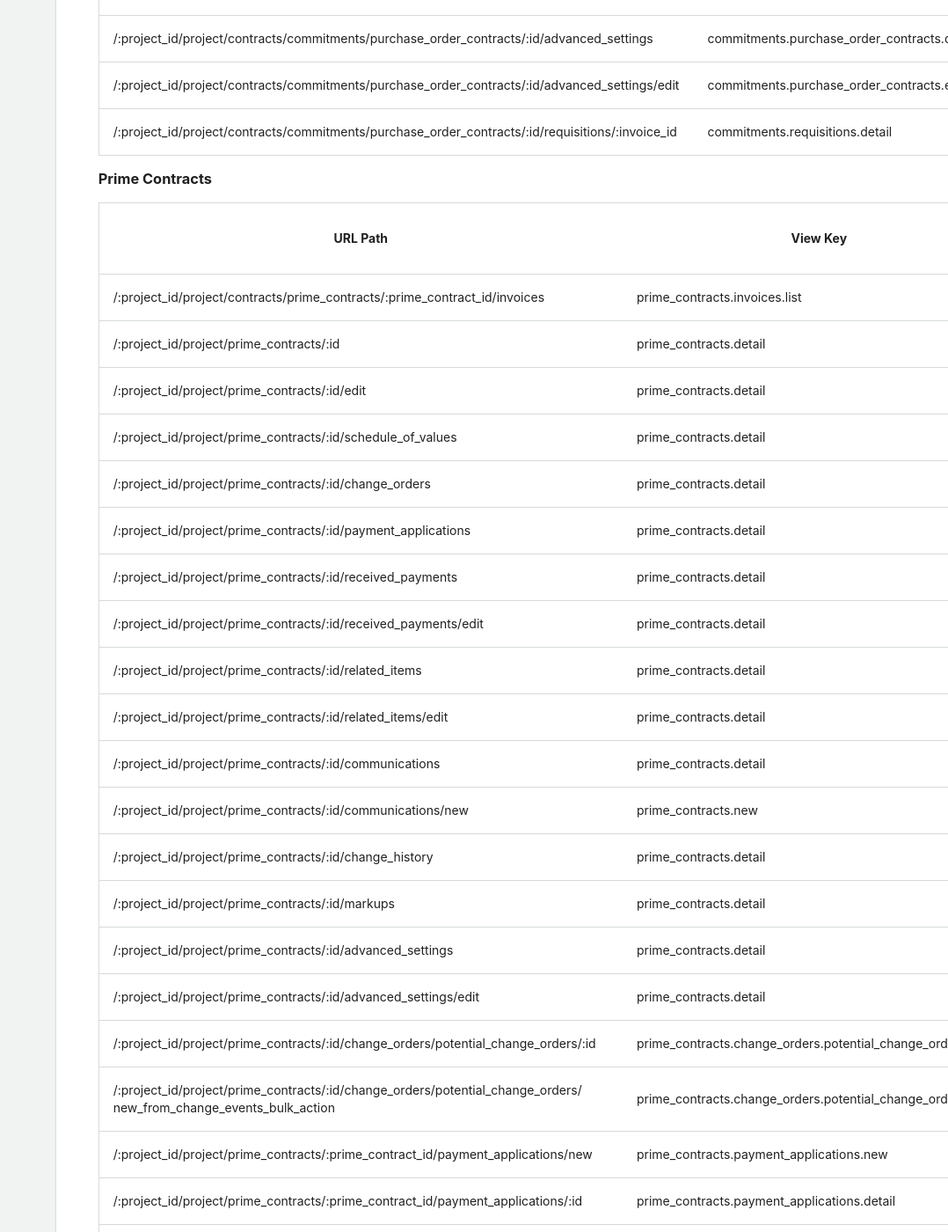
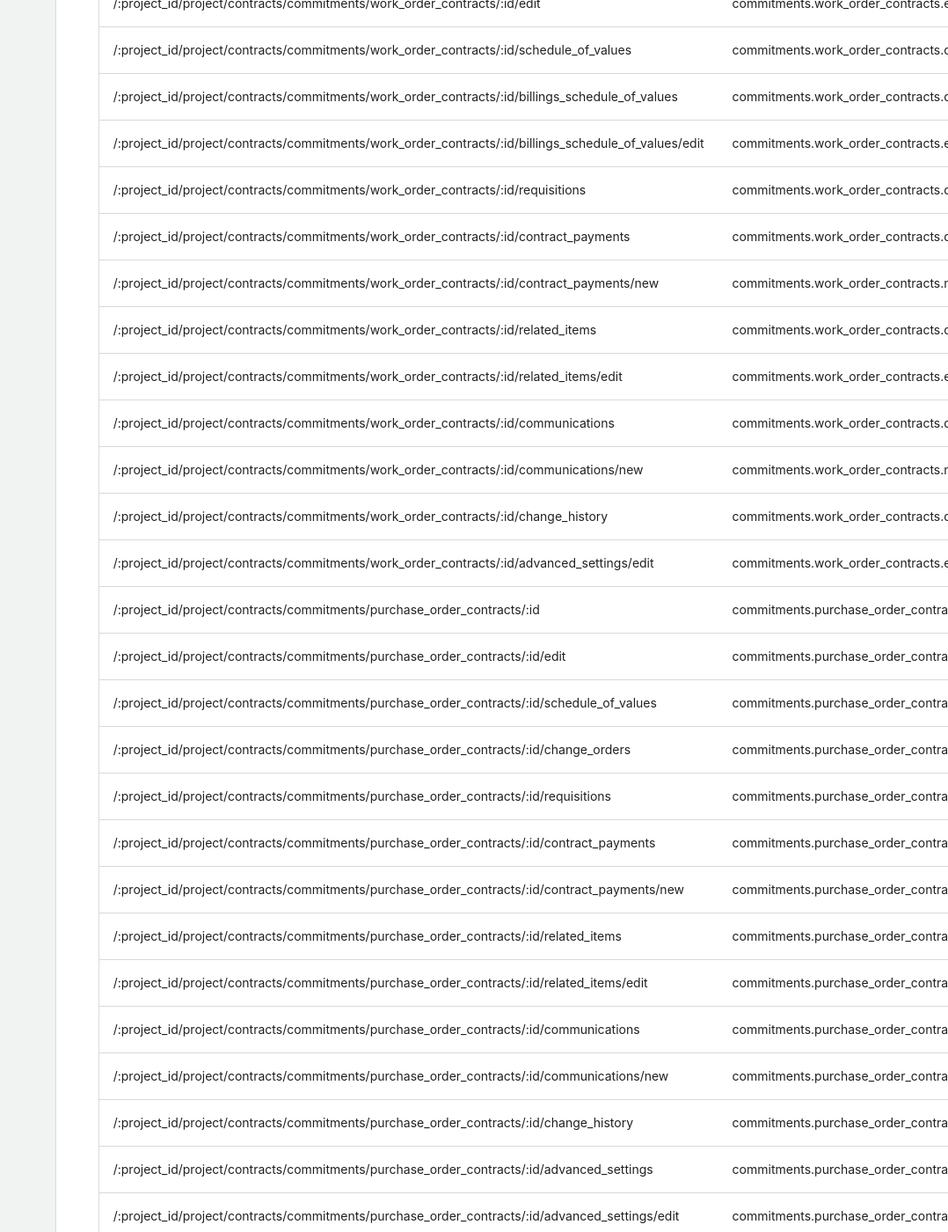
Before and after one commit to procore/documentation, a Jekyll site: the page built from building_applications/building_side_panel_apps.md, in a window 1280 px wide and 1400 px high, scrolled down 5657 px. Shown: the whole window at 88% size, without its empty margins (202-1280 px from the left). Built offline with Jekyll 4.4.1, drawn with Linux system fonts in a browser that asks for light colours; comment, search, counter and statistics services are not loaded; some of the changed text lies outside the part shown.

Commit message:
DOCS-745 Side panel view updates (#213)
* Updating supported side panel views

* fixing typos

```diff
--- a/building_applications/building_side_panel_apps.md
+++ b/building_applications/building_side_panel_apps.md
@@ -93,7 +93,11 @@ The following sections list the currently supported Side Panel Views that can be
 | URL Path | View Key |
 | -------- | -------- |
 | /:project_id/project/commitments/work_order_contracts/:id | commitments.work_order_contracts.detail |
+| /:project_id/project/commitments/work_order_contracts/:id/ssov | commitments.work_order_contracts.detail |
 | /:project_id/project/commitments/work_order_contracts/:id/change_orders | commitments.work_order_contracts.detail |
+| /:project_id/project/commitments/work_order_contracts/:id/request_for_quotes | commitments.work_order_contracts.detail |
+| /:project_id/project/commitments/work_order_contracts/:id/invoices | commitments.work_order_contracts.detail |
+| /:project_id/project/commitments/work_order_contracts/:id/payments | commitments.work_order_contracts.detail |
 | /:project_id/project/commitments/work_order_contracts/:id/change_history | commitments.work_order_contracts.detail |
 | /:project_id/project/commitments/work_order_contracts/:id/advanced_settings | commitments.work_order_contracts.detail |
 | /:project_id/project/commitments/work_order_contracts/:id/edit | commitments.work_order_contracts.edit |
@@ -114,18 +118,21 @@ The following sections list the currently supported Side Panel Views that can be
 | /:project_id/project/commitments/purchase_order_contracts/:id/schedule_of_values | commitments.purchase_order_contracts.detail |
 | /:project_id/project/commitments/purchase_order_contracts/:id/change_orders | commitments.purchase_order_contracts.detail |
 | /:project_id/project/commitments/purchase_order_contracts/:id/requisitions | commitments.purchase_order_contracts.detail |
+| /:project_id/project/commitments/purchase_order_contracts/:purchase_order_contract_id/requisitions/new | commitments.requisitions.new |
+| /:project_id/project/commitments/purchase_order_contracts/:purchase_order_contract_id/requisitions/:id | commitments.requisitions.edit |
+| /:project_id/project/commitments/purchase_order_contracts/:purchase_order_contract_id/admin/requisitions/:id/edit | commitments.requisitions.detail |
 | /:project_id/project/commitments/purchase_order_contracts/:id/contract_payments | commitments.purchase_order_contracts.detail |
 | /:project_id/project/commitments/purchase_order_contracts/:id/contract_payments/new | commitments.purchase_order_contracts.new |
 | /:project_id/project/commitments/purchase_order_contracts/:id/related_items | commitments.purchase_order_contracts.detail |
 | /:project_id/project/commitments/purchase_order_contracts/:id/related_items/edit | commitments.purchase_order_contracts.edit |
 | /:project_id/project/commitments/purchase_order_contracts/:id/communications | commitments.purchase_order_contracts.detail |
-| /:project_id/project/commitments/purchase_order_contracts/:id/communications/new | ommitments.purchase_order_contracts.new |
+| /:project_id/project/commitments/purchase_order_contracts/:id/communications/new | commitments.purchase_order_contracts.new |
 | /:project_id/project/commitments/purchase_order_contracts/:id/change_history | commitments.purchase_order_contracts.detail |
 | /:project_id/project/commitments/purchase_order_contracts/:id/advanced_settings | commitments.purchase_order_contracts.detail |
 | /:project_id/project/commitments/purchase_order_contracts/:id/advanced_settings/edit | commitments.purchase_order_contracts.edit |
-| /:project_id/project/commitments/purchase_order_contracts/:purchase_order_contract_id/<br>change_orders/commitment_contract_change_orders/new | commitments.commitment_contract_change_orders.new |
-| /:project_id/project/commitments/purchase_order_contracts/:purchase_order_contract_id/<br>change_orders/commitment_contract_change_orders/:id | commitments.commitment_contract_change_orders.detail |
-| /:project_id/project/commitments/purchase_order_contracts/:purchase_order_contract_id/<br>change_orders/commitment_contract_change_orders/:id/edit | commitments.commitment_contract_change_orders.edit |
+| /:project_id/project/commitments/purchase_order_contracts/:purchase_order_contract_id<br />/change_orders/commitment_contract_change_orders/new | commitments.commitment_contract_change_orders.new |
+| /:project_id/project/commitments/purchase_order_contracts/:purchase_order_contract_id<br />/change_orders/commitment_contract_change_orders/:id | commitments.commitment_contract_change_orders.detail |
+| /:project_id/project/commitments/purchase_order_contracts/:purchase_order_contract_id<br />/change_orders/commitment_contract_change_orders/:id/edit | commitments.commitment_contract_change_orders.edit |
 
 ### Contracts
 
@@ -140,21 +147,39 @@ The following sections list the currently supported Side Panel Views that can be
 | /:project_id/project/contracts/commitments/work_order_contracts/:id/change_history | commitments.work_order_contracts.detail |
 | /:project_id/project/contracts/commitments/work_order_contracts/:id/advanced_settings | commitments.work_order_contracts.detail |
 | /:project_id/project/contracts/commitments/work_order_contracts/:id/edit | commitments.work_order_contracts.edit |
+| /:project_id/project/contracts/commitments/work_order_contracts/:id/schedule_of_values | commitments.work_order_contracts.detail |
+| /:project_id/project/contracts/commitments/work_order_contracts/:id/billings_schedule_of_values | commitments.work_order_contracts.detail |
+| /:project_id/project/contracts/commitments/work_order_contracts/:id/billings_schedule_of_values/edit | commitments.work_order_contracts.edit |
+| /:project_id/project/contracts/commitments/work_order_contracts/:id/requisitions | commitments.work_order_contracts.detail |
+| /:project_id/project/contracts/commitments/work_order_contracts/:id/contract_payments | commitments.work_order_contracts.detail |
+| /:project_id/project/contracts/commitments/work_order_contracts/:id/contract_payments/new | commitments.work_order_contracts.new |
+| /:project_id/project/contracts/commitments/work_order_contracts/:id/related_items | commitments.work_order_contracts.detail |
+| /:project_id/project/contracts/commitments/work_order_contracts/:id/related_items/edit | commitments.work_order_contracts.edit |
+| /:project_id/project/contracts/commitments/work_order_contracts/:id/communications | commitments.work_order_contracts.detail |
+| /:project_id/project/contracts/commitments/work_order_contracts/:id/communications/new | commitments.work_order_contracts.new |
 | /:project_id/project/contracts/commitments/work_order_contracts/:id/change_history | commitments.work_order_contracts.detail |
 | /:project_id/project/contracts/commitments/work_order_contracts/:id/advanced_settings/edit | commitments.work_order_contracts.edit |
 | /:project_id/project/contracts/commitments/purchase_order_contracts/:id | commitments.purchase_order_contracts.detail |
 | /:project_id/project/contracts/commitments/purchase_order_contracts/:id/edit | commitments.purchase_order_contracts.edit |
+| /:project_id/project/contracts/commitments/purchase_order_contracts/:id/schedule_of_values | commitments.purchase_order_contracts.detail |
 | /:project_id/project/contracts/commitments/purchase_order_contracts/:id/change_orders | commitments.purchase_order_contracts.detail |
+| /:project_id/project/contracts/commitments/purchase_order_contracts/:id/requisitions | commitments.purchase_order_contracts.detail |
+| /:project_id/project/contracts/commitments/purchase_order_contracts/:id/contract_payments | commitments.purchase_order_contracts.detail |
+| /:project_id/project/contracts/commitments/purchase_order_contracts/:id/contract_payments/new | commitments.purchase_order_contracts.new |
+| /:project_id/project/contracts/commitments/purchase_order_contracts/:id/related_items | commitments.purchase_order_contracts.detail |
+| /:project_id/project/contracts/commitments/purchase_order_contracts/:id/related_items/edit | commitments.purchase_order_contracts.edit |
+| /:project_id/project/contracts/commitments/purchase_order_contracts/:id/communications | commitments.purchase_order_contracts.detail |
+| /:project_id/project/contracts/commitments/purchase_order_contracts/:id/communications/new | commitments.purchase_order_contracts.new |
 | /:project_id/project/contracts/commitments/purchase_order_contracts/:id/change_history | commitments.purchase_order_contracts.detail |
 | /:project_id/project/contracts/commitments/purchase_order_contracts/:id/advanced_settings | commitments.purchase_order_contracts.detail |
 | /:project_id/project/contracts/commitments/purchase_order_contracts/:id/advanced_settings/edit | commitments.purchase_order_contracts.edit |
 | /:project_id/project/contracts/commitments/purchase_order_contracts/:id/requisitions/:invoice_id | commitments.requisitions.detail |
+| /:project_id/project/contracts/prime_contracts/:prime_contract_id/invoices | prime_contracts.invoices.list |
 
 ### Prime Contracts
 
 | URL Path | View Key |
 | -------- | -------- |
-| /:project_id/project/contracts/prime_contracts/:prime_contract_id/invoices | prime_contracts.invoices.list
 | /:project_id/project/prime_contracts/:id | prime_contracts.detail |
 | /:project_id/project/prime_contracts/:id/edit | prime_contracts.detail |
 | /:project_id/project/prime_contracts/:id/schedule_of_values | prime_contracts.detail |
@@ -170,21 +195,22 @@ The following sections list the currently supported Side Panel Views that can be
 | /:project_id/project/prime_contracts/:id/markups | prime_contracts.detail |
 | /:project_id/project/prime_contracts/:id/advanced_settings | prime_contracts.detail |
 | /:project_id/project/prime_contracts/:id/advanced_settings/edit | prime_contracts.detail |
-| /:project_id/project/prime_contracts/:id/change_orders/potential_change_orders/:id | prime_contracts.change_orders.potential_change_orders.detail |
-| /:project_id/project/prime_contracts/:id/change_orders/potential_change_orders/<br>new_from_change_events_bulk_action | prime_contracts.change_orders.potential_change_orders.new |
+| /:project_id/project/prime_contracts/:id/change_orders/potential_change_orders<br />/new_from_change_events_bulk_action | prime_contracts.change_orders.potential_change_orders.new |
+| /:project_id/project/prime_contracts/:prime_contract_id/change_orders/change_order_packages/:id | prime_contracts.change_orders.detail |
+| /:project_id/project/prime_contracts/:prime_contract_id/change_orders/potential_change_orders/:id | prime_contracts.change_orders.potential_change_orders.detail |
+| /:project_id/project/prime_contracts/:prime_contract_id/change_orders/potential_change_orders/:id/edit | prime_contracts.change_orders.potential_change_orders.detail |
 | /:project_id/project/prime_contracts/:prime_contract_id/payment_applications/new | prime_contracts.payment_applications.new |
 | /:project_id/project/prime_contracts/:prime_contract_id/payment_applications/:id | prime_contracts.payment_applications.detail |
 | /:project_id/project/prime_contracts/:prime_contract_id/payment_applications/:id/edit | prime_contracts.payment_applications.edit |
-| /:project_id/project/prime_contracts/:contract_id/change_orders/<br>change_order_packages/:change_order_id | prime_contracts.change_orders.detail |
 
 ### Change Events
 
 | URL Path | View Key |
 | -------- | -------- |
 | /:project_id/project/change_events/events | change_events.list |
+| /:project_id/project/change_events/events/new | change_events.new |
 | /:project_id/project/change_events/events/:id | change_events.detail |
-| /:project_id/project/change_events/events/:id/edit | change_events.edit |
-| /:project_id/project/change_events/events/new | change_events.new |
+| /:project_id/project/change_events/events/:id/edit | hange_events.edit |
 
 ### Budget
 
```
